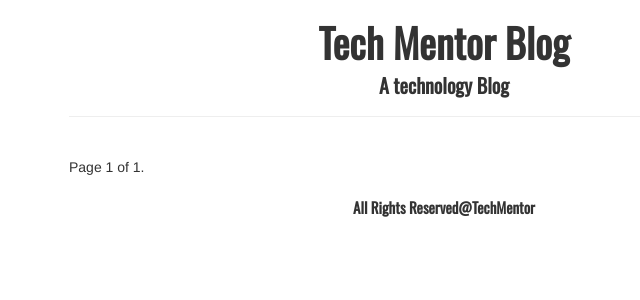
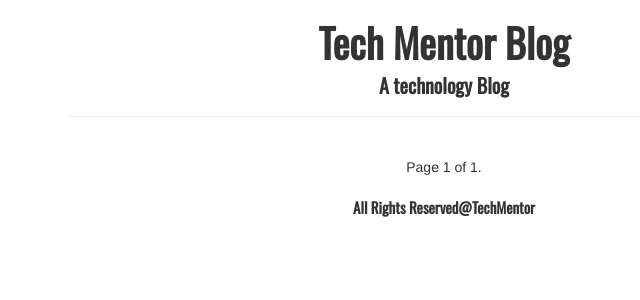
Before and after one commit to Farhad-Rakib/Blog, a Django app: page /posts/ in a window 1280 px wide. Shown: the top 300 px of the page, without its empty margins (196-836 px from the left). Run offline with Django 3.2, Linux system fonts and the light colour scheme; data that the repository does not hold is empty; some libraries are stand-ins or nearby versions.

Commit message:
pagination centered

```diff
--- a/templates/partials/pagination.html
+++ b/templates/partials/pagination.html
@@ -4,7 +4,7 @@
             <a class="page-link" href="?page={{ posts.previous_page_number }}">previous</a>
         {% endif %}
 
-        <li class="current page-item">
+        <li class="current page-item ">
             Page {{ posts.number }} of {{ posts.paginator.num_pages }}.
         </li>
 
--- a/templates/post/post_list.html
+++ b/templates/post/post_list.html
@@ -6,5 +6,5 @@
          {% include 'partials/short_post.html' %}
     {% endfor %}
 
-    {% include 'partials/pagination.html' %}
+   <div style="text-align:center">{% include 'partials/pagination.html' %}</div>
 {% endblock %}
```
